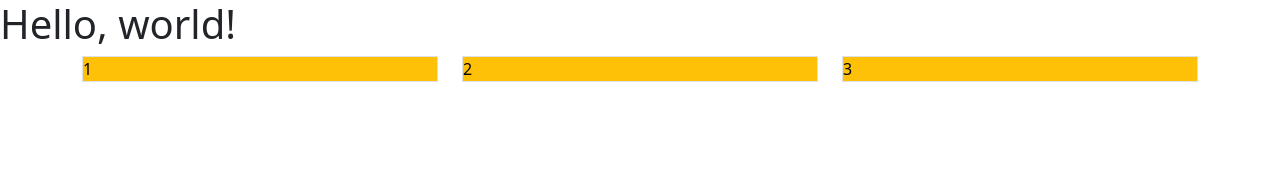
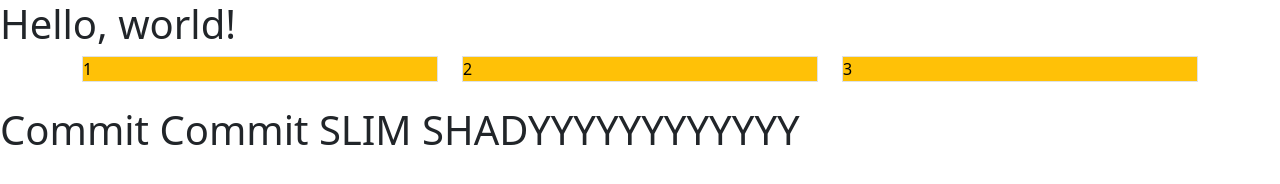
Before and after one commit to Blu0ceans/Exo-Javascript, a plain HTML site: page index.html in a window 1280 px wide. Drawn offline with nearby package versions, Linux system fonts and the light colour scheme.

Commit message:
first commit

```diff
--- a/index.html
+++ b/index.html
@@ -50,7 +50,7 @@
 
 
 
-
+    <h1>Commit Commit SLIM SHADYYYYYYYYYYYY</h1>
 
 
 
```
